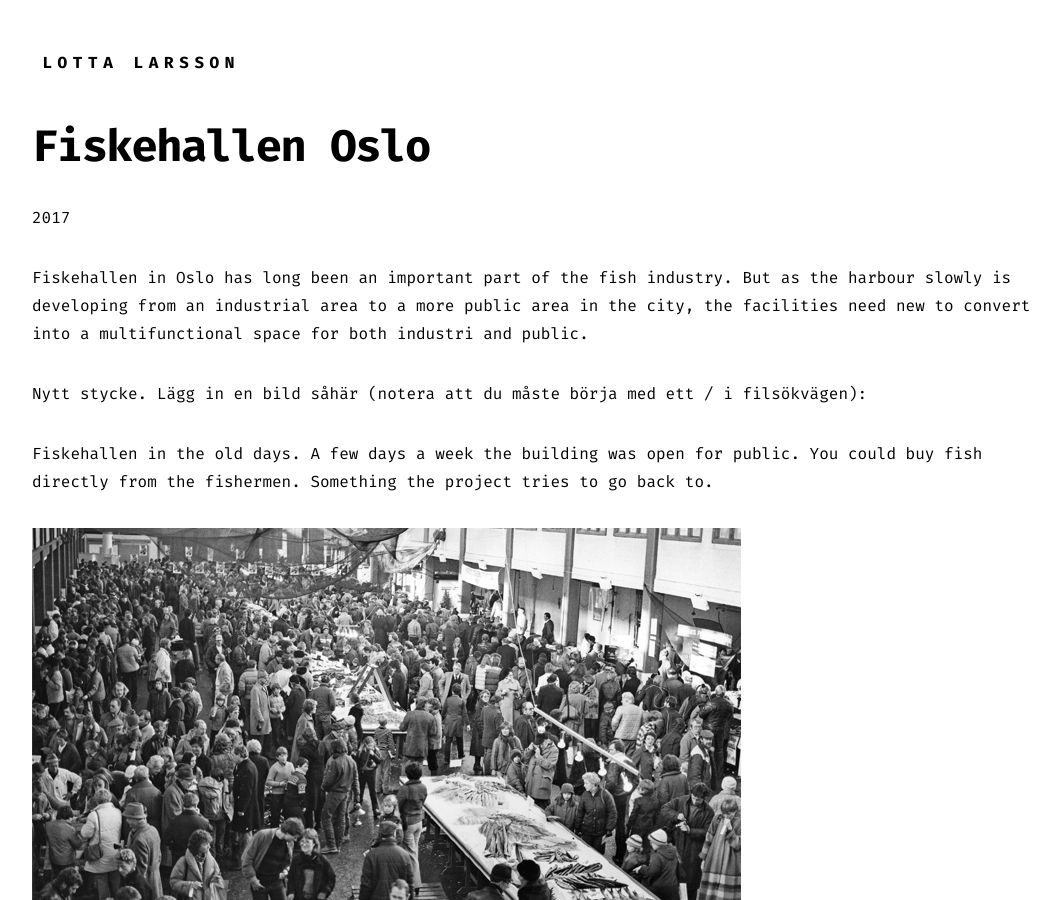
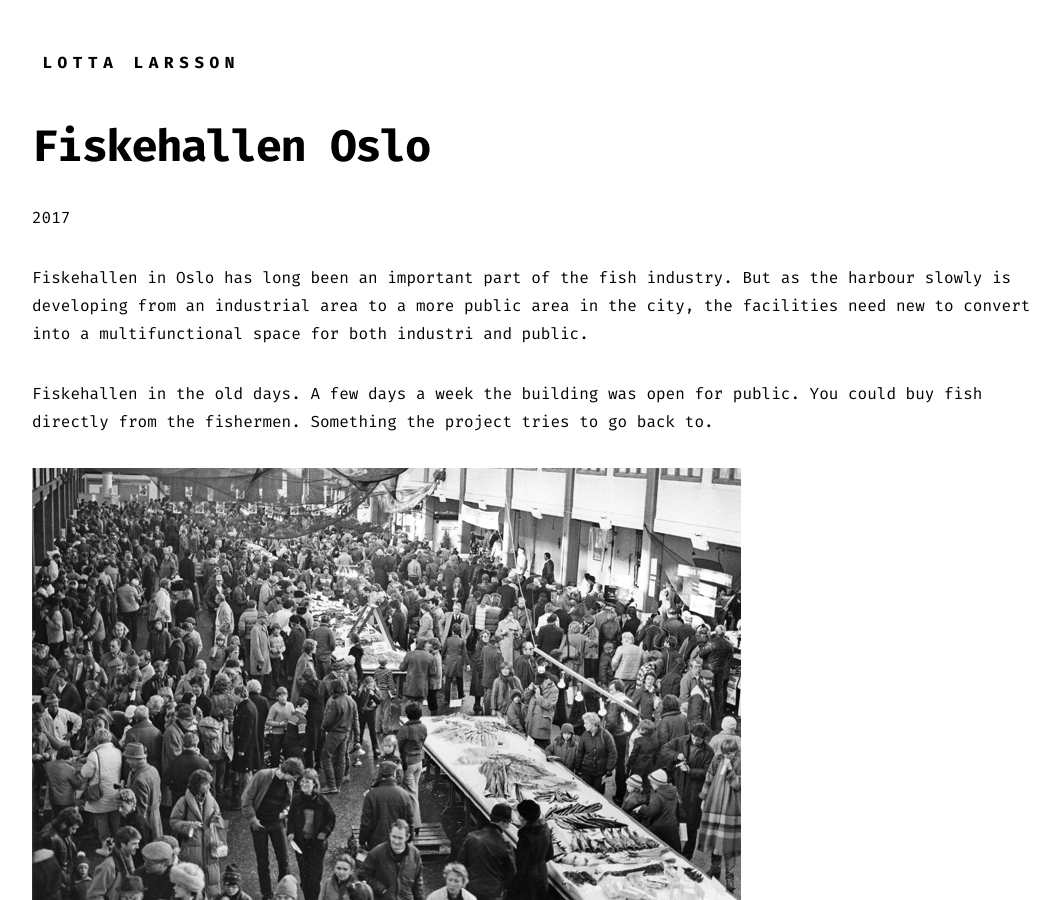
Before and after one commit to lottalarsson/lottalarsson.github.io, a Jekyll site: the page built from _posts/2017-01-01-Fiskehallen Oslo .md, in a window 1280 px wide and 900 px high. Shown: the whole window, without its empty margins (104-1164 px from the left). Built offline with Jekyll 4.4.1, drawn with Linux system fonts in a browser that asks for light colours; nearby versions of some CDN libraries.

Commit message:
Update 2017-01-01-Fiskehallen Oslo .md

```diff
--- a/_posts/2017-01-01-Fiskehallen Oslo .md
+++ b/_posts/2017-01-01-Fiskehallen Oslo .md
@@ -8,7 +8,6 @@ Fiskehallen in Oslo has long been an important part of the fish industry.
 But as the harbour slowly is developing from an industrial area to a more public area in the city,
 the facilities need new to convert into a multifunctional space for both industri and public.
 
-Nytt stycke. Lägg in en bild såhär (notera att du måste börja med ett / i filsökvägen):
 
 Fiskehallen in the old days. A few days a week the building was open for public. You could buy fish directly from the fishermen.
 Something the project tries to go back to.
```
